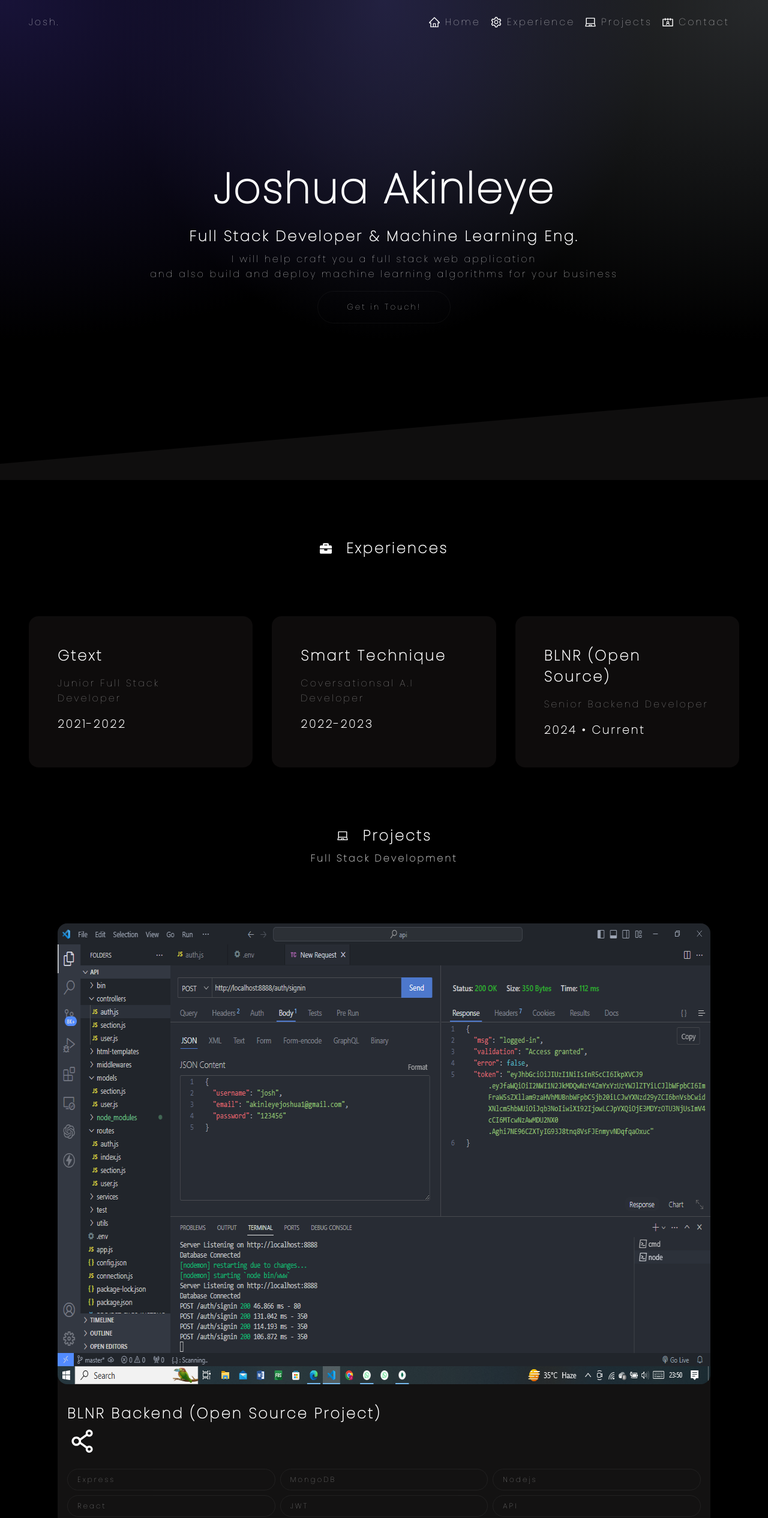
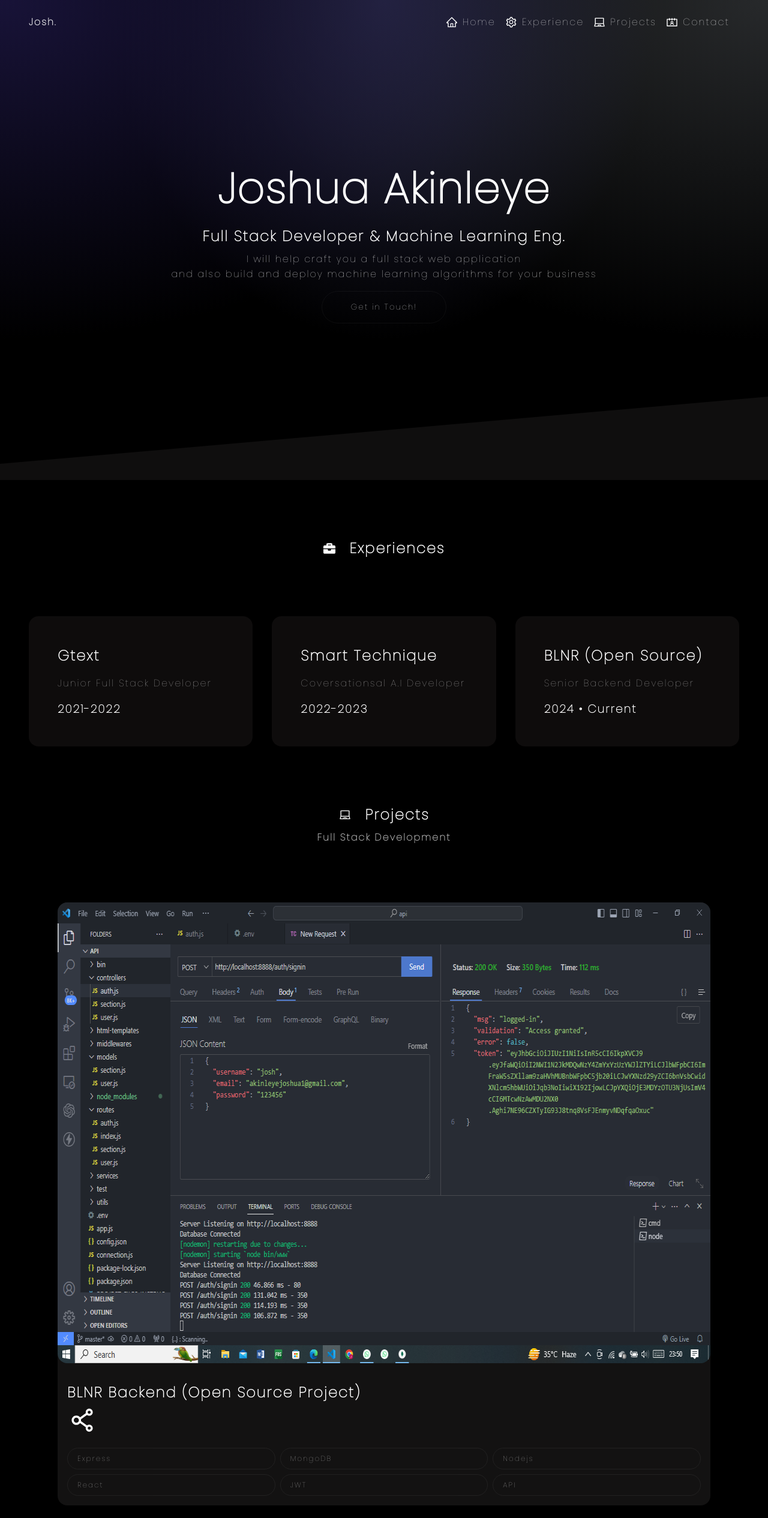
Before and after one commit to Akinleyejoshua/joshuaakinleye, a Next.js app: page / in a window 1280 px wide. Shown: the top 2530 px of the page at 60% size. Built offline with nearby package versions, Linux system fonts and the light colour scheme.

Commit message:
Add files via upload

```diff
--- a/app/globals.css
+++ b/app/globals.css
@@ -3,7 +3,7 @@
   padding: 0;
   margin: 0;
   font-family: "Poppins";
-  letter-spacing: 3px;
+  letter-spacing: 2px;
   /* font-weight: 100; */
   scroll-behavior: smooth;
 }
@@ -11,6 +11,13 @@
 body {
   background-color: black;
   color: white;
+}
+
+.ontop{
+  position: fixed;
+  left: 0;
+  right: 0;
+  top: 0;
 }
 
 .bg {
--- a/components/Header.jsx
+++ b/components/Header.jsx
@@ -1,14 +1,20 @@
 "use client"
 import { AiOutlineContacts, AiOutlineHome, AiOutlineLaptop, AiOutlineSetting } from "react-icons/ai";
 import { MenuBar } from "./MenuBar";
-import { useState } from "react";
+import { useRef, useState } from "react";
 
 export const Header = () => {
+    const header = useRef(0);
+
+    // if (window?.scrollY > 10){
+    //     alert();
+    // }
+
     const [navBar, setNavBar] = useState(false);
-    return <header>
+    return <header ref={header}>
         <nav>
             <div className="navbrand">
-                <a href="/">Josh.</a>
+                <a href="/" style={{fontWeight: 900}}>Josh.</a>
             </div>
 
             <div className="menu-btn cover" onClick={() => setNavBar(true)}>
--- a/layouts/Experience.jsx
+++ b/layouts/Experience.jsx
@@ -23,7 +23,7 @@ export const Experience = () => {
             </div>
             <div className="item">
                 <h2>BLNR (Open Source)</h2>
-                <p className="dim">Senior Backend Developer </p>
+                <p className="dim">Senior Backend Developer</p>
                 <h3>2024 • Current</h3>
             </div>
 
--- a/layouts/Projects.jsx
+++ b/layouts/Projects.jsx
@@ -5,7 +5,8 @@ import Store from "@/src/img/store.png";
 import Screen from "@/src/img/screen.png";
 import Covid from "@/src/img/covid.png";
 import Face from "@/src/img/face.jpg";
-import Blnr from "@/src/img/brnl.png"
+import Blnr from "@/src/img/brnl.png";
+import Bot from "@/src/img/bot.png";
 
 export const Projects = () => {
     const webprojects = [
@@ -45,7 +46,7 @@ export const Projects = () => {
             img: Covid,
             name: "Covid 19 Diagnostics",
             github: null,
-            link: "",
+            link: "https://j-covidtest.netlify.app/",
             tags: ["Python", "JavaScript", "Tensorflow", "Pandas", "Numpy", "Computer Vision"]
         },
         {
@@ -55,6 +56,14 @@ export const Projects = () => {
             link: "https://facialanalysis.netlify.app/",
             tags: ["Python", "React", "Tensorflow", "Pandas", "Numpy", 'Object Detection']
         },
+        {
+            img: Bot,
+            name: "Chat Bot Assistant like GPT for HRs, Web Scraping, Code Fetching",
+            github: "https://github.com/Akinleyejoshua/-chatbot/tree/main",
+            link: "https://j-chatbot.netlify.app/",
+            tags: ["Python", "React", "Tensorflow", "Pandas", "Numpy", 'NLP']
+
+        }
 
     ]
     return <section className="projects" id="projects">
```
Also changed, not shown: src/img/bot.png (added).
